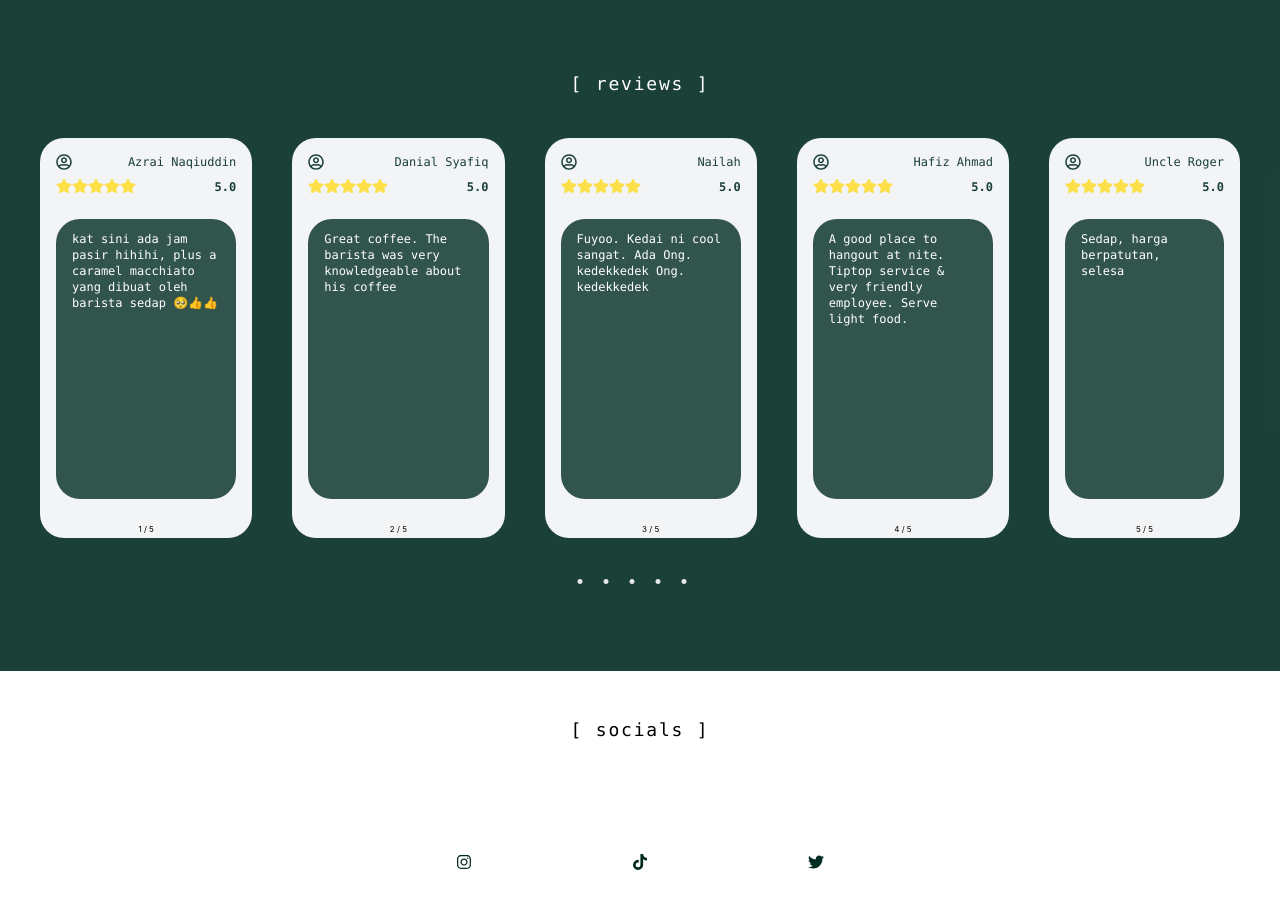
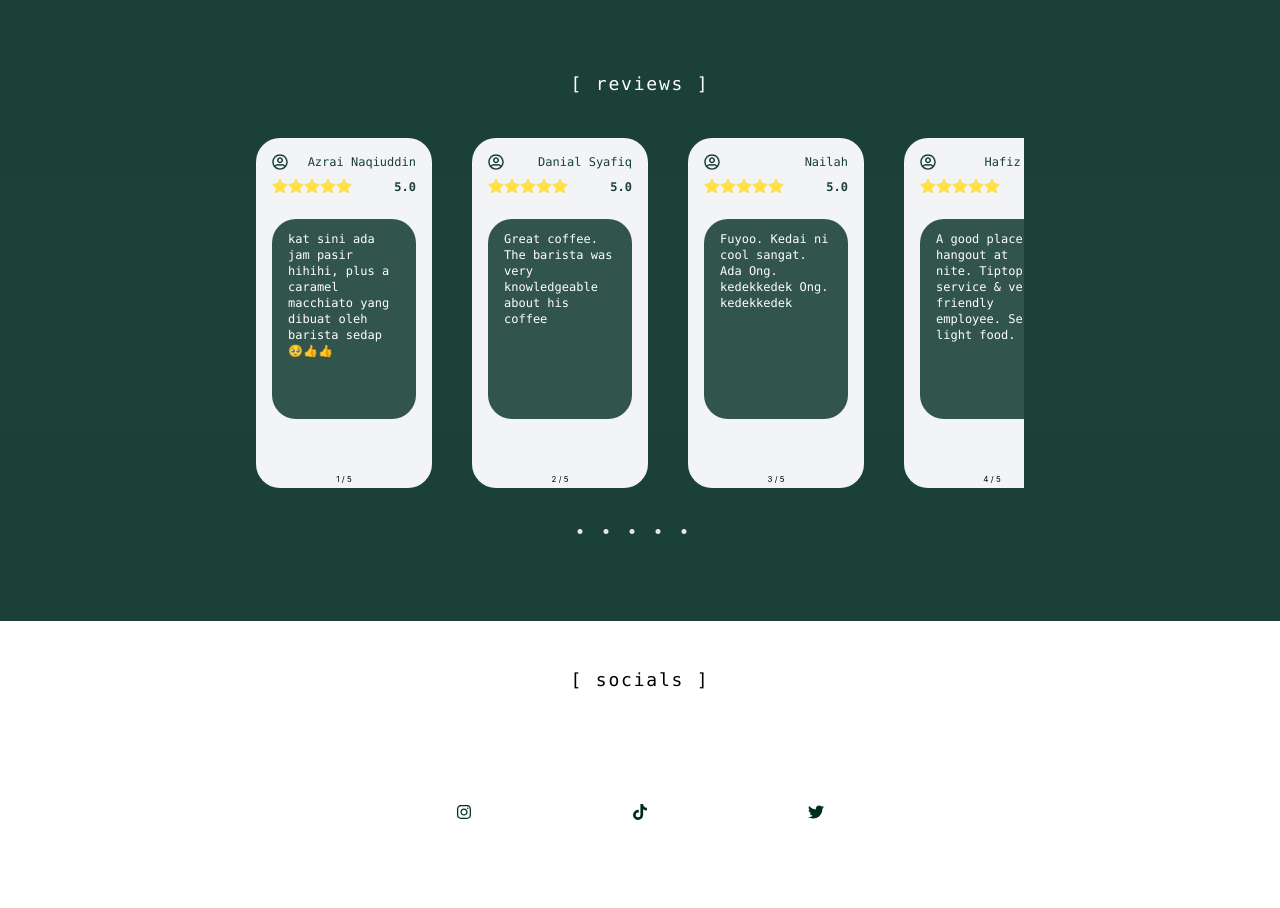
Before and after one commit to solahidris/Project15_T2_ReactFullyResponsiveWebsite, a React (Create React App) app: page / in a window 1280 px wide. Shown: the part 2620-3528 px from the top of the page. Built offline with nearby package versions, Linux system fonts and the light colour scheme.

Commit message:
adjusted reviews layout on web

```diff
--- a/src/App.js
+++ b/src/App.js
@@ -4,7 +4,6 @@ import { FaRegUserCircle, FaStar } from 'react-icons/fa';
 
 import maphardcode from "./map_hardcode.png";
 import { useState, useRef } from "react";
-import ReactDOM from 'react-dom';
 
 import Header from "./components/Header";
 import LogoHeaderFooter from "./components/LogoHeaderFooter";
@@ -119,10 +118,10 @@ function App() {
 
   <p id="reviewsId" ref={reviewLocation} className="text-white text-center mb-10 font-mono tracking-widest text-lg"> [ reviews ]  </p>
 
-  <div ref={carouselRef} onScroll={() => setScrollPosition(carouselRef.current.scrollLeft)} className="pb-5 mx-10 gap-x-10 flex overflow-x-auto scrollbar-thin scrollbar-thumb-gray-500 scrollbar-track-gray-300">
+  <div ref={carouselRef} onScroll={() => setScrollPosition(carouselRef.current.scrollLeft)} className="pb-5 mx-10 md:mx-[13rem] lg:mx-[16rem] gap-x-10 flex overflow-x-auto scrollbar-thin scrollbar-thumb-gray-500 scrollbar-track-gray-300">
     {reviewData.map((review, index) => (
       <div key={index} className="" style={{ scrollLeft: scrollPosition }}>
-        <div className="rounded-3xl bg-gray-100 py-4 min-w-[11rem] max-w-[20rem] max-h-[300px] lg:max-h-[400px] grid grid-rows-4 grid-flow-col font-mono">
+        <div className="rounded-3xl bg-gray-100 py-4 min-w-[11rem] max-w-[20rem] max-h-[300px] lg:max-h-[350px] grid grid-rows-4 grid-flow-col font-mono">
           <div>
 
             <div> {/* user container top with stars */}
@@ -136,7 +135,7 @@ function App() {
               </div>
             </div>
 
-            <div className="bg-emerald-950/80 rounded-3xl text-sm mt-4 mx-4 h-[200px] lg:h-[280px] row-start-2 row-span-4"> {/* 3rd row info comment */}
+            <div className="bg-emerald-950/80 rounded-3xl text-sm mt-4 mx-4 h-[200px] lg:h-[200px] row-start-2 row-span-4"> {/* 3rd row info comment */}
                 <p className="px-4 py-3 text-xs text-white">{review.comment}</p>
             </div>
 
```
